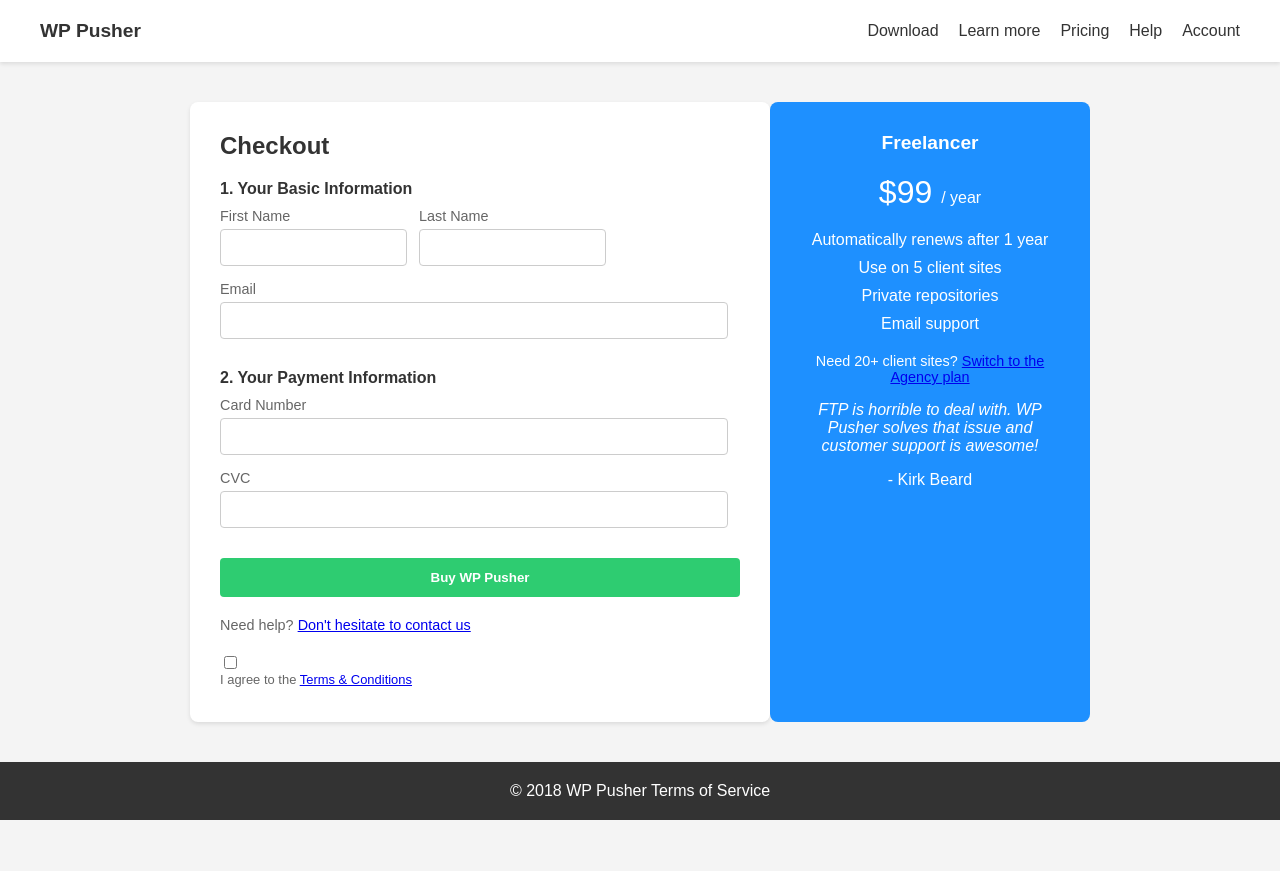
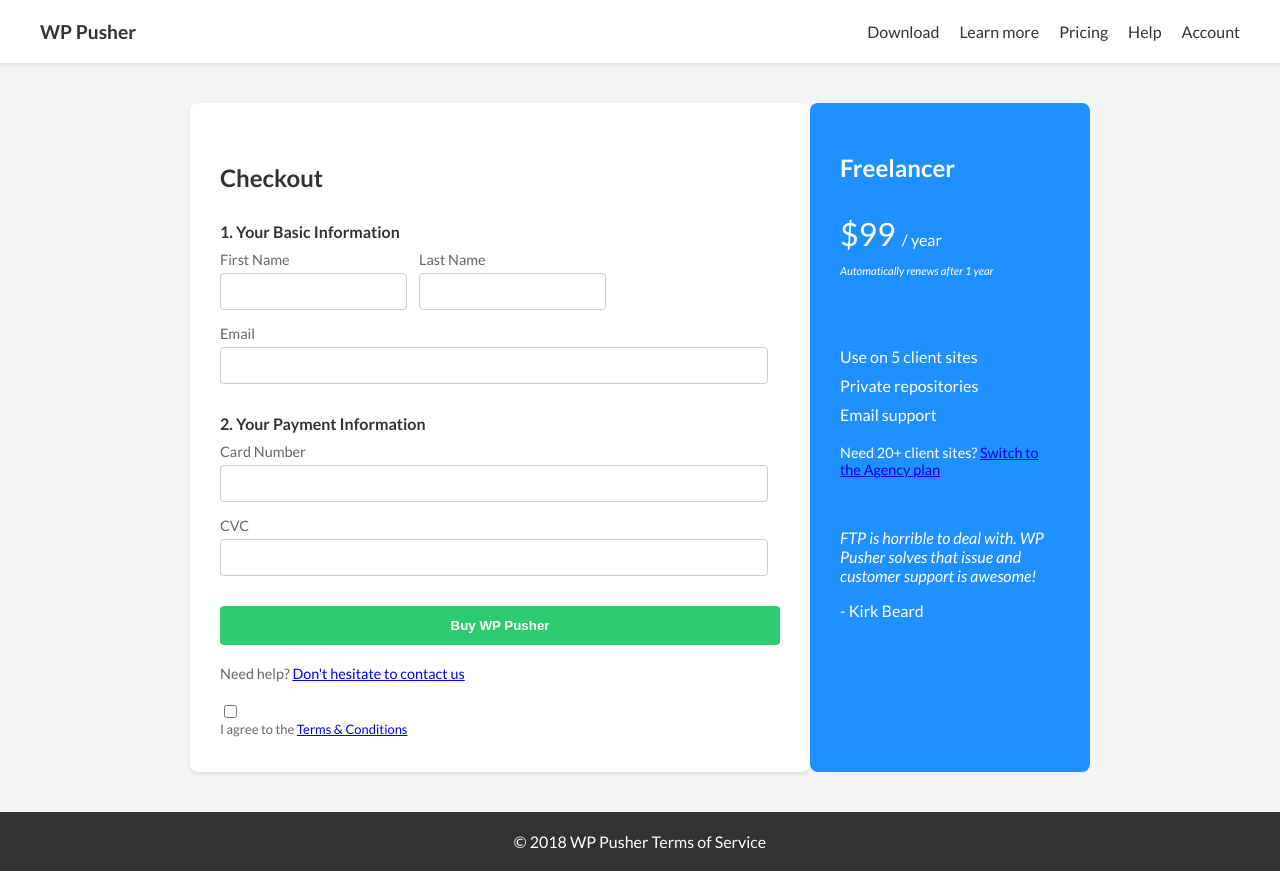
Before and after one commit to QUEENOLA1997/Actual_CSS_Tasks, a plain HTML site: page Pusher Checkout/pusherwp.html in a window 1280 px wide. Before the commit the page ends 820 px from the top, so only its background shows below. Drawn offline with Linux system fonts and the light colour scheme.

Commit message:
extra edits

```diff
--- a/Pusher Checkout/pusherwp.css
+++ b/Pusher Checkout/pusherwp.css
@@ -1,5 +1,7 @@
+@import url("https://fonts.googleapis.com/css2?family=Fira+Code:wght@300..700&family=Lato:ital,wght@0,100;0,300;0,400;0,700;0,900;1,100;1,300;1,400;1,700;1,900&family=Montserrat:ital,wght@0,100..900;1,100..900&family=Poppins:ital,wght@0,100;0,200;0,300;0,400;0,500;0,600;0,700;0,800;0,900;1,100;1,200;1,300;1,400;1,500;1,600;1,700;1,800;1,900&display=swap");
+
 body {
-    font-family: sans-serif;
+  font-family: "Lato", sans-serif;
   background-color: #f4f4f4;
   display: flex;
   flex-direction: column;
@@ -66,7 +68,8 @@
 .header .title {
   font-size: 1.5em;
   font-weight: bold;
-    margin-bottom: 20px;
+  margin-bottom: 0px;
+  padding: 30px 0 30px;
 }
 
 .step {
@@ -78,11 +81,12 @@
   margin-bottom: 10px;
 }
 
-.input-flex{
+.input-flex {
   display: flex;
   width: 100%;
   flex: 1;
 }
+
 
 .input-group {
   margin-bottom: 15px;
@@ -115,7 +119,8 @@
   font-weight: bold;
 }
 
-.help, .terms {
+.help,
+.terms {
   margin-top: 20px;
   font-size: 0.9em;
   color: #666;
@@ -125,20 +130,35 @@
   background-color: dodgerblue;
   color: white;
   border-radius: 8px;
-    padding: 30px;
-    text-align: center;
+  padding: 0px;
+  text-align: left;
   flex-basis: 33.3%;
 }
 
-.panel-header {
+.pricing-panel-content {
+    padding: 50px 30px 70px;
+}
+
+.plan {
+    padding: 0px;
+    margin-bottom: 70px;
+
+}
+
+.renewal {
+    font-size: 0.7em;
+    font-style: italic;
+}
+
+.panel-header  {
   font-weight: bold;
-    font-size: 1.2em;
-    margin-bottom: 20px;
+  font-size: 1.5em;
+  margin-bottom: 5px;
 }
 
 .price {
   font-size: 2em;
-    margin-bottom: 20px;
+  margin-bottom: 5px;
 }
 
 .price span {
@@ -157,6 +177,7 @@
 
 .cta {
   font-size: 0.9em;
+  margin-bottom: 50px;
 }
 
 footer {
--- a/Pusher Checkout/pusherwp.html
+++ b/Pusher Checkout/pusherwp.html
@@ -66,15 +66,19 @@
             </div>
         </div>
         <div class="pricing-panel">
+            <div class="pricing-panel-content">
+            <div class="plan">
             <div class="panel-header">
                 Freelancer
             </div>
-            <div class="price">
-                $99 <span>/ year</span>
+            <div class="pricing-div">
+                <p class="price">$99 <span>/ year</span></p>
+
+                <p class="renewal">Automatically renews after 1 year</p>
             </div>
+           </div>
             <div class="features">
                 <ul>
-                    <li>Automatically renews after 1 year</li>
                     <li>Use on 5 client sites</li>
                     <li>Private repositories</li>
                     <li>Email support</li>
@@ -88,6 +92,7 @@
                 <img src="Kirk Beard.png" alt="">- Kirk Beard
             </div>
         </div>
+        </div>
     </div>
     <footer>
         © 2018 WP Pusher Terms of Service
```
Lines whose indentation alone changed are shown as unchanged.
